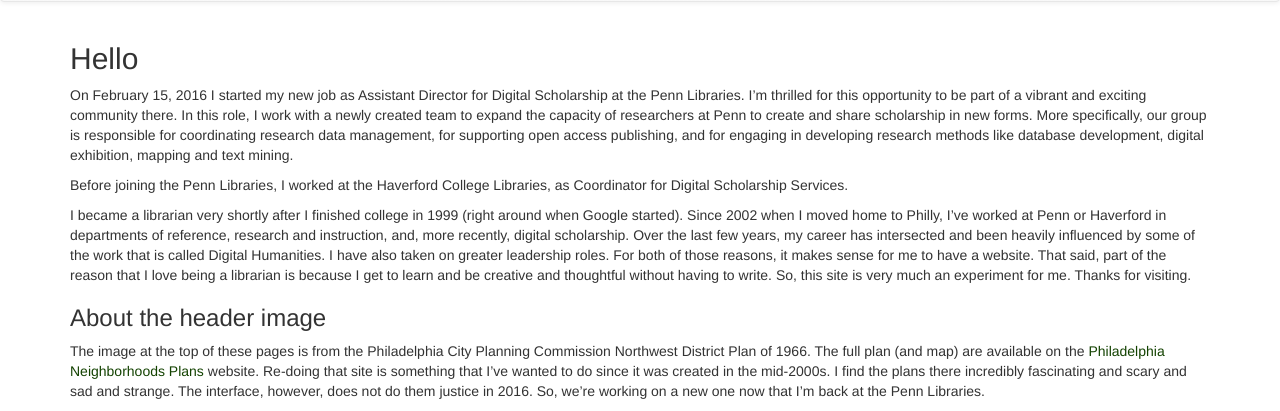
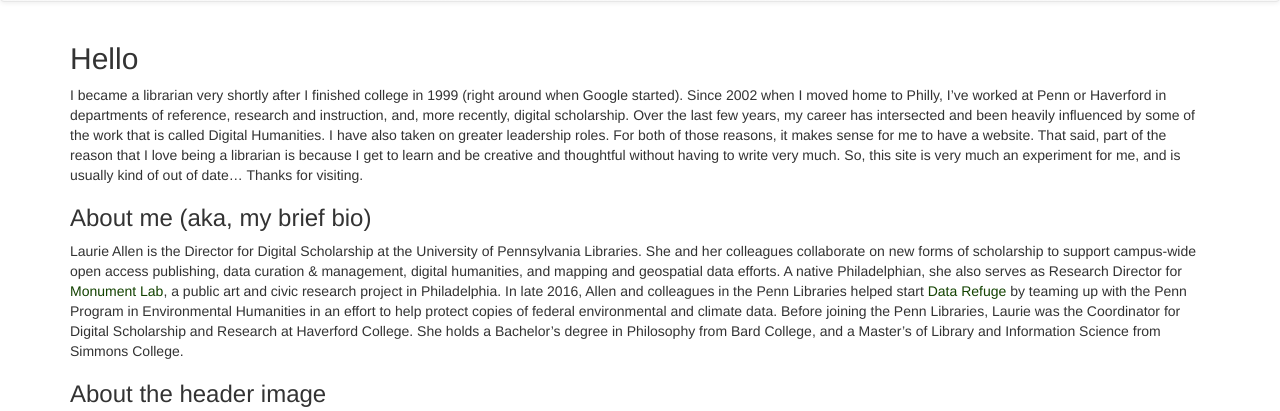
Before and after one commit to librlaurie/librlaurie.github.io, a Jekyll site: the page built from index.markdown, in a window 1280 px wide, cut to the strip 350-761 px from the top of the page. Built offline with Jekyll 4.4.1, drawn with Linux system fonts in a browser that asks for light colours; our own code applies the rules of GitHub Pages for plain Markdown files.

Commit message:
new bio on front page

```diff
--- a/index.markdown
+++ b/index.markdown
@@ -3,11 +3,10 @@ layout: default
 ---
 ## Hello
 
-On February 15, 2016 I started my new job as Assistant Director for Digital Scholarship at the Penn Libraries. I&#8217;m thrilled for this opportunity to be part of a vibrant and exciting community there. In this role, I work with a newly created team to expand the capacity of researchers at Penn to create and share scholarship in new forms. More specifically, our group is responsible for coordinating research data management, for supporting open access publishing, and for engaging in developing research methods like database development, digital exhibition, mapping and text mining.
+I became a librarian very shortly after I finished college in 1999 (right around when Google started). Since 2002 when I moved home to Philly, I've worked at Penn or Haverford in departments of reference, research and instruction, and, more recently, digital scholarship. Over the last few years, my career has intersected and been heavily influenced by some of the work that is called Digital Humanities. I have also taken on greater leadership roles. For both of those reasons, it makes sense for me to have a website. That said, part of the reason that I love being a librarian is because I get to learn and be creative and thoughtful without having to write very much. So, this site is very much an experiment for me, and is usually kind of out of date... Thanks for visiting.
 
-Before joining the Penn Libraries, I worked at the Haverford College Libraries, as Coordinator for Digital Scholarship Services.
-
-I became a librarian very shortly after I finished college in 1999 (right around when Google started). Since 2002 when I moved home to Philly, I've worked at Penn or Haverford in departments of reference, research and instruction, and, more recently, digital scholarship. Over the last few years, my career has intersected and been heavily influenced by some of the work that is called Digital Humanities. I have also taken on greater leadership roles. For both of those reasons, it makes sense for me to have a website. That said, part of the reason that I love being a librarian is because I get to learn and be creative and thoughtful without having to write. So, this site is very much an experiment for me. Thanks for visiting.
+### About me (aka, my brief bio)
+Laurie Allen is the Director for Digital Scholarship at the University of Pennsylvania Libraries. She and her colleagues collaborate on new forms of scholarship to support campus-wide open access publishing, data curation & management, digital humanities, and mapping and geospatial data efforts. A native Philadelphian, she also serves as Research Director for [Monument Lab](http://monumentlab.com/), a public art and civic research project in Philadelphia. In late 2016, Allen and colleagues in the Penn Libraries helped start [Data Refuge](http://www.datarefuge.org) by teaming up with the Penn Program in Environmental Humanities in an effort to help protect copies of federal environmental and climate data.  Before joining the Penn Libraries, Laurie was the Coordinator for Digital Scholarship and Research at Haverford College. She holds a Bachelor's degree in Philosophy from Bard College, and a Master's of Library and Information Science from Simmons College.
 
 
 ### About the header image
```
